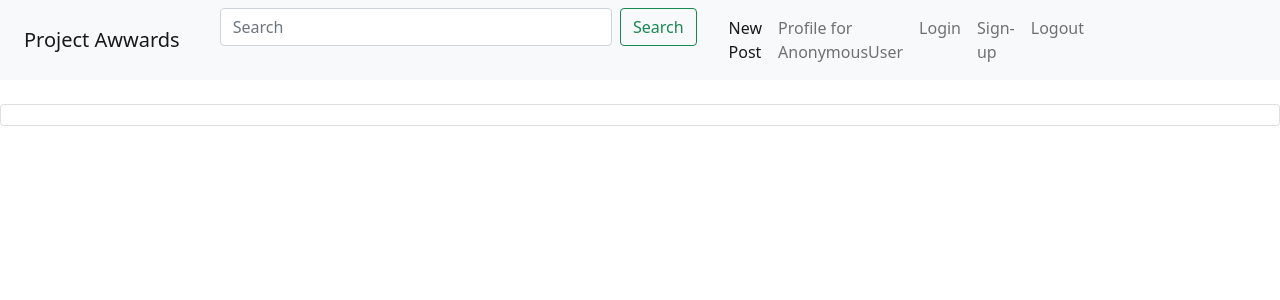
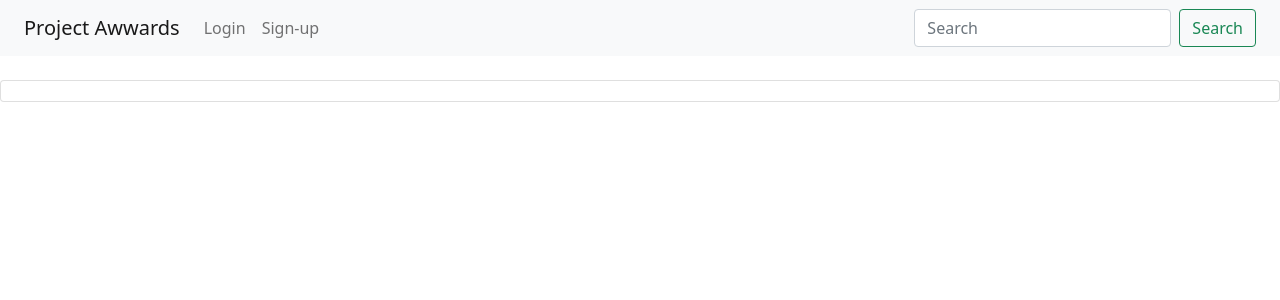
Before and after one commit to Juliet-Ol/project-awward, a Django app: page / in a window 1280 px wide. Shown: the top 300 px of the page. Run offline with Django 4.2, Linux system fonts and the light colour scheme; data that the repository does not hold is empty; some libraries are stand-ins or nearby versions.

Commit message:
modify navbar to add search bar

```diff
--- a/awwardsproject/templates/navbar.html
+++ b/awwardsproject/templates/navbar.html
@@ -1,35 +1,39 @@
 {% load static %}
-<nav class="navbar navbar-expand-lg navbar-light bg-light">
+
+  <nav class="navbar navbar-expand-lg navbar-light bg-light">
     <div class="container-fluid">
-      <a class="navbar-brand" href="#">Project Awwards</a>
-      <button class="navbar-toggler" type="button" data-bs-toggle="collapse" data-bs-target="#navbarNavDropdown" aria-controls="navbarNavDropdown" aria-expanded="false" aria-label="Toggle navigation">
+      <a class="navbar-brand" href="/">Project Awwards</a>
+      <button class="navbar-toggler" type="button" data-bs-toggle="collapse" data-bs-target="#navbarTogglerDemo02" aria-controls="navbarTogglerDemo02" aria-expanded="false" aria-label="Toggle navigation">
         <span class="navbar-toggler-icon"></span>
       </button>
-      <div class="collapse navbar-collapse" id="navbarNavDropdown">
-        <ul class="navbar-nav">
-          <div class="container-fluid">
-            <form class="d-flex">
-              <input class="form-control me-2" type="search" placeholder="Search" aria-label="Search">
-              <button class="btn btn-outline-success" type="submit">Search</button>
-            </form>
-          </div>
+      <div class="collapse navbar-collapse" id="navbarTogglerDemo02">
+        <ul class="navbar-nav me-auto mb-2 mb-lg-0">
+          {% if user.is_authenticated %}
           <li class="nav-item">
             <a class="nav-link active" aria-current="page" href="{% url 'new-post'%}"> New Post </a>
           </li>
           <li class="nav-item">
+
               <a class="nav-link" href="profile"> Profile for {{user}} </a>
            </li>
+
+           <li class="nav-item">
+            <a class="nav-link" href="accounts/logout"> Logout </a>
+          </li>
+
+           {% else %}
           <li class="nav-item">
             <a class="nav-link" href="accounts/login"> Login </a>
           </li>
           <li class="nav-item">
             <a class="nav-link" href="accounts/register"> Sign-up </a>
           </li>
-          <li class="nav-item">
-            <a class="nav-link" href="accounts/logout"> Logout </a>
-          </li>
-
+          {% endif %}
         </ul>
+        <form class="d-flex">
+          <input class="form-control me-2" type="search" placeholder="Search" aria-label="Search">
+          <button class="btn btn-outline-success" type="submit">Search</button>
+        </form>
       </div>
     </div>
   </nav>
```
